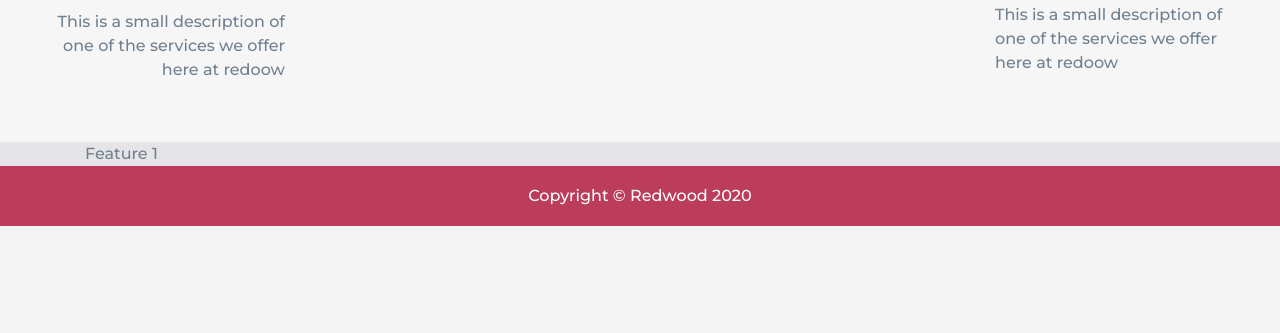
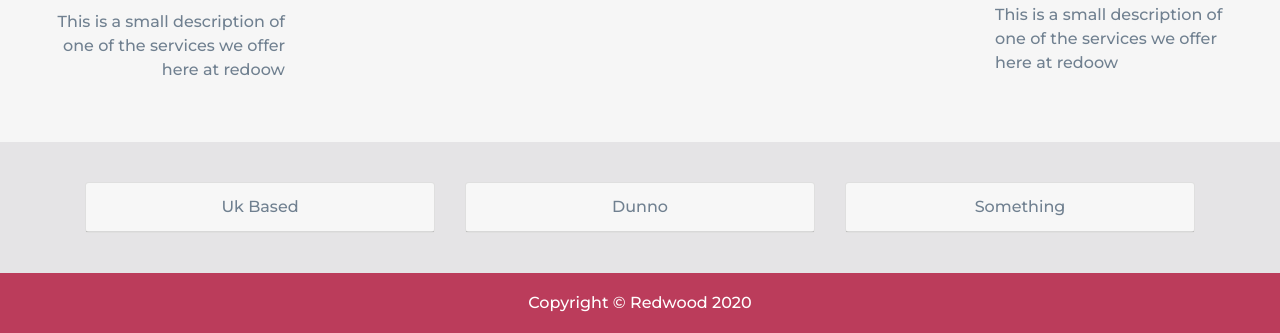
Before and after one commit to angus-archive/redwood, a PHP site: page / in a window 1280 px wide. Shown: the part 926-1259 px from the top of the page. Before the commit the page ends 1152 px from the top, so only its background shows below. Run offline with PHP 8.4, Linux system fonts and the light colour scheme.

Commit message:
STarted to add cards to homepage features, made contact form dark in packages pages

```diff
--- a/includes/a_config.php
+++ b/includes/a_config.php
@@ -57,6 +57,12 @@ switch ($dirName) {
         $CURRENT_PAGE = $NAV_PAGE;
         $PAGE_TITLE = "Message Sent";
         break;
+
+	case "/privacy-policy.php":
+		$NAV_PAGE = "Our-Story";
+		$CURRENT_PAGE = $NAV_PAGE;
+		$PAGE_TITLE = "Privacy Policy";
+		break;
     default:
         $NAV_PAGE = "Index";
         $CURRENT_PAGE = $NAV_PAGE;
--- a/includes/contact-form.php
+++ b/includes/contact-form.php
@@ -1,6 +1,6 @@
 
 <div class="container">
-    <form class="text-dark" method="post" action="/email_sent.php">
+    <form method="post" action="/email_sent.php">
         <!--Row 1-->
         <div class="form-row">
             <!--First name -->
@@ -36,7 +36,7 @@
         <!--Message -->
         <div class="form-group">
             <label for="userMessage">Message</label>
-            <textarea class="form-control" id="userMessage" name="message" rows="4" style="resize:none"  placeholder="Your Message..." required></textarea>
+            <textarea class="form-control" id="userMessage" name="message" rows="4" style="resize:none"  placeholder="Your Message..." required maxlength="5000"></textarea>
         </div>
 		<div class="text-center">
 		<!--Privacy Policy-->
--- a/includes/find-out-more.php
+++ b/includes/find-out-more.php
@@ -1,15 +1,13 @@
 
 <!-- How it works -->
 <?php $path = $_SERVER['DOCUMENT_ROOT'];$path .= "/includes/how-it-works.php";include_once($path); ?>
-<div class="container-fluid bg-light p-3 mb-4">
-    <h3 class="mb-3 text-center text-dark">How to get this package</h3>
+<div class="container-fluid bg-dark p-3 mb-4">
+    <h3 class="mb-3 text-center text-light">How to get this package</h3>
 	<p class="w-75 mx-auto text-center ">If you wish to purchase one of our packages or "One Time Services" please use the form below to get in touch with our sales team and we will get back to you as quickly as possible...</p>
 
 	<hr class="w-25 mx-auto" style="height:1px;border-width:0;background-color: #9FA0A1;">
 	<div class="pSpacer-y-20"></div>
 	<!-- Form -->
     <?php $path = $_SERVER['DOCUMENT_ROOT'];$path .= "/includes/contact-form.php";include_once($path); ?>
-	<!--HR-->
-	<hr class="w-100" style="height:1px;border-width:0;background-color: #9FA0A1">
 
 </div>
--- a/index.php
+++ b/index.php
@@ -77,10 +77,28 @@
 				</div>
 				<!-- Other featured -->
 				<div class="container-fluid" style="background-color: #E5E4E6">
-					<div class="container">
+					<div class="container pSpacer-y-40">
 						<div class="row">
 							<div class="col-4">
-								Feature 1
+								<div class="card">
+									<div class="card-header text-center">
+										Uk Based
+									</div>
+								</div>
+							</div>
+							<div class="col-4">
+								<div class="card">
+									<div class="card-header text-center">
+										Dunno
+									</div>
+								</div>
+							</div>
+							<div class="col-4">
+								<div class="card">
+									<div class="card-header text-center">
+										Something
+									</div>
+								</div>
 							</div>
 						</div>
 					</div>
--- a/packages/index.php
+++ b/packages/index.php
@@ -113,7 +113,7 @@
 				<div class="pSpacer-y-20"></div>
 				<div class="row justify-content-end">
 					<div class="col-lg-6 align-self-center mb-5">
-						<img id="relaunchRocket" class="w-50 d-block mx-auto" src="/resources/images/rocketDark.svg" alt="Card image cap">
+						<img id="relaunchRocket" class="w-50 d-block mx-auto" src="/resources/images/rocketDark2.svg" alt="Card image cap">
 					</div>
 					<div class="col-lg-6 align-self-center mb-5">
 						<!--Relaunch-->
--- a/resources/styles/stylesheet.css
+++ b/resources/styles/stylesheet.css
@@ -368,7 +368,7 @@ Logo at top of page
 }
 
 #relaunchRocket{
-	max-width: 300px;
+	max-width: 450px;
 }
 
 .packageShadow{
```
Also changed, not shown: resources/images/rocketDark2.svg (added).
